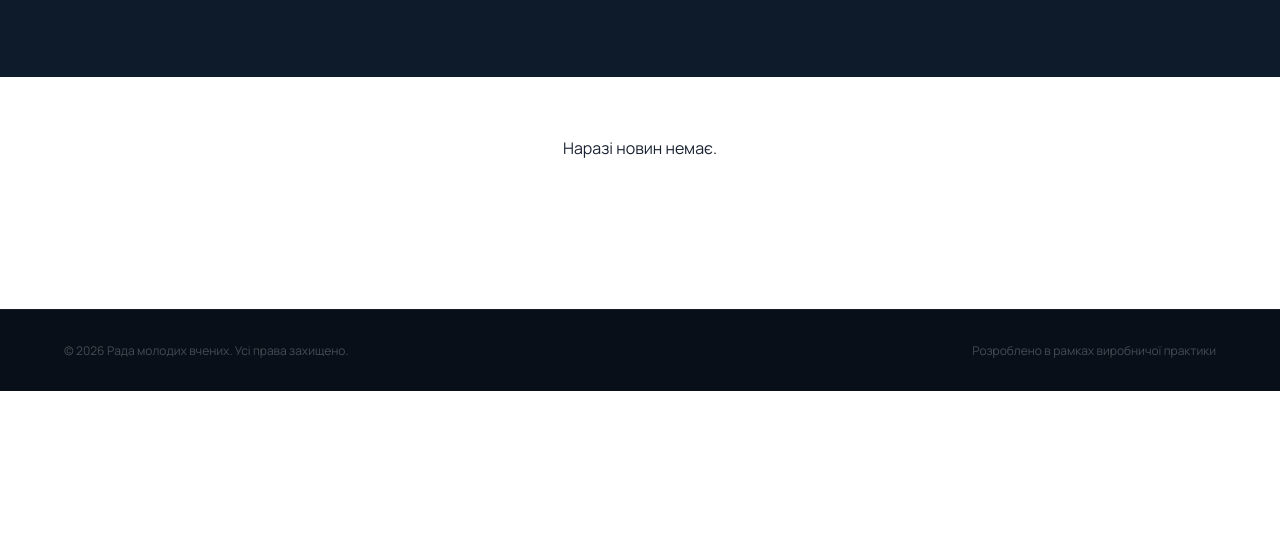
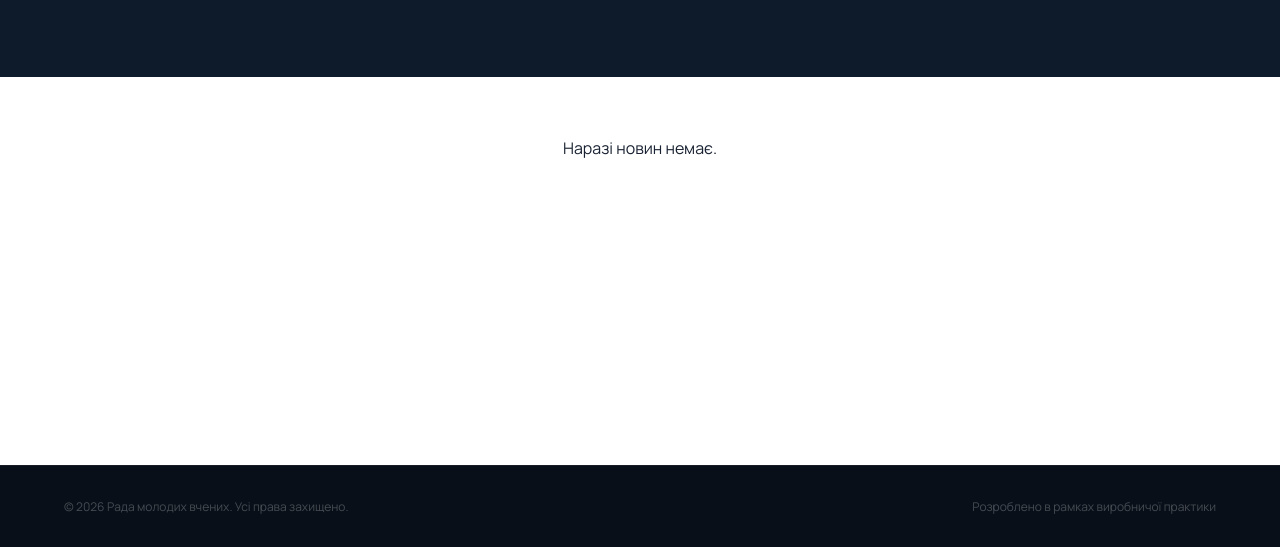
Before and after one commit to Blackflaim/Council-of-Young-Scientists, a website built with Vite: page news.html in a window 1280 px wide. Shown: the part 253-800 px from the top of the page. Built offline with nearby package versions, Linux system fonts and the light colour scheme; some packages are replaced by stand-ins of ours; no server answers; the database is empty.

Commit message:
Fotter fixed

```diff
--- a/src/css/style.css
+++ b/src/css/style.css
@@ -28,6 +28,15 @@ body
   background: var(--white);
   color: var(--text);
   overflow-x: hidden; /*Запобігає появі горизонтальної прокрутки*/
+  display: flex;
+  flex-direction: column;
+  min-height: 100vh; /* Мінімальна висота = 100% висоти екрана (Viewport Height) */
+  margin: 0;
+}
+
+main
+{
+  flex: 1;
 }
 
 /*── Типографіка ──*/
```
